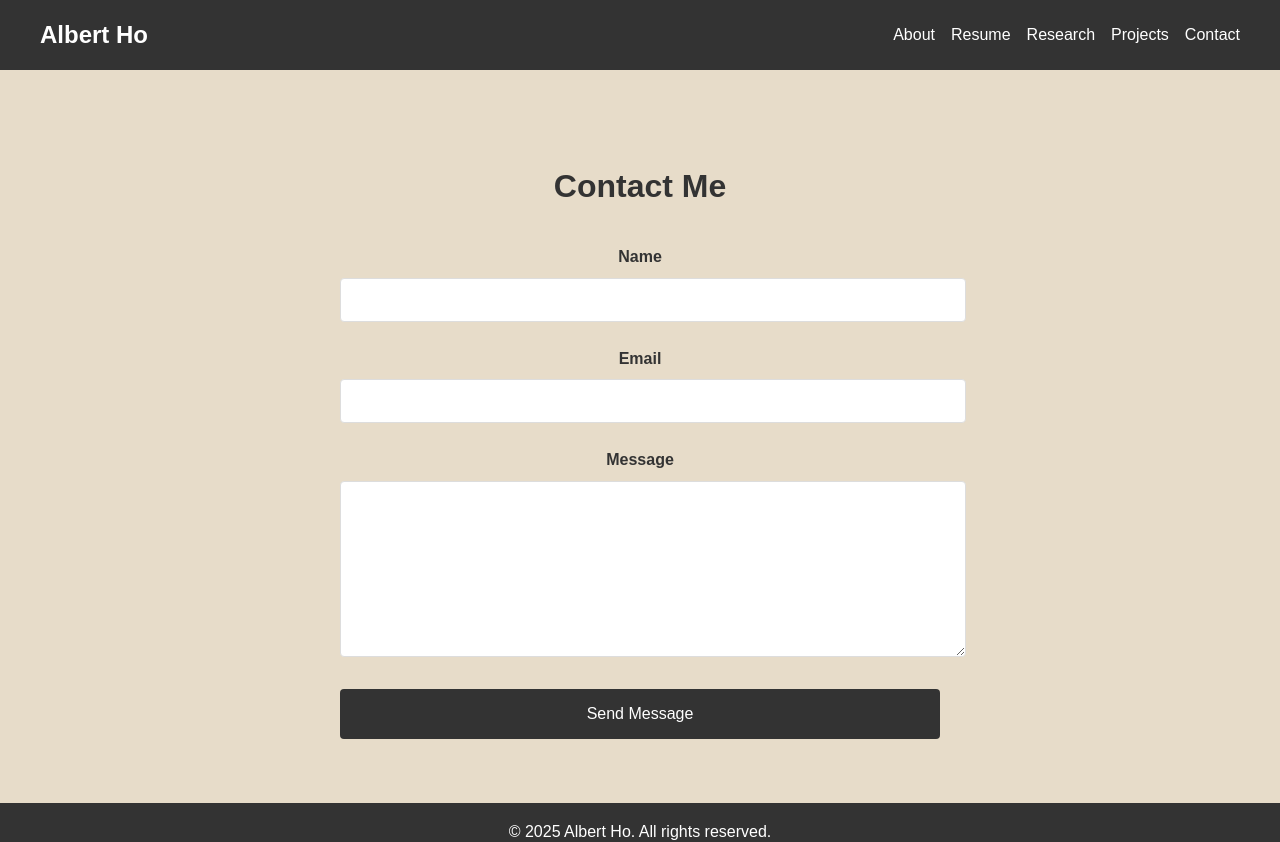
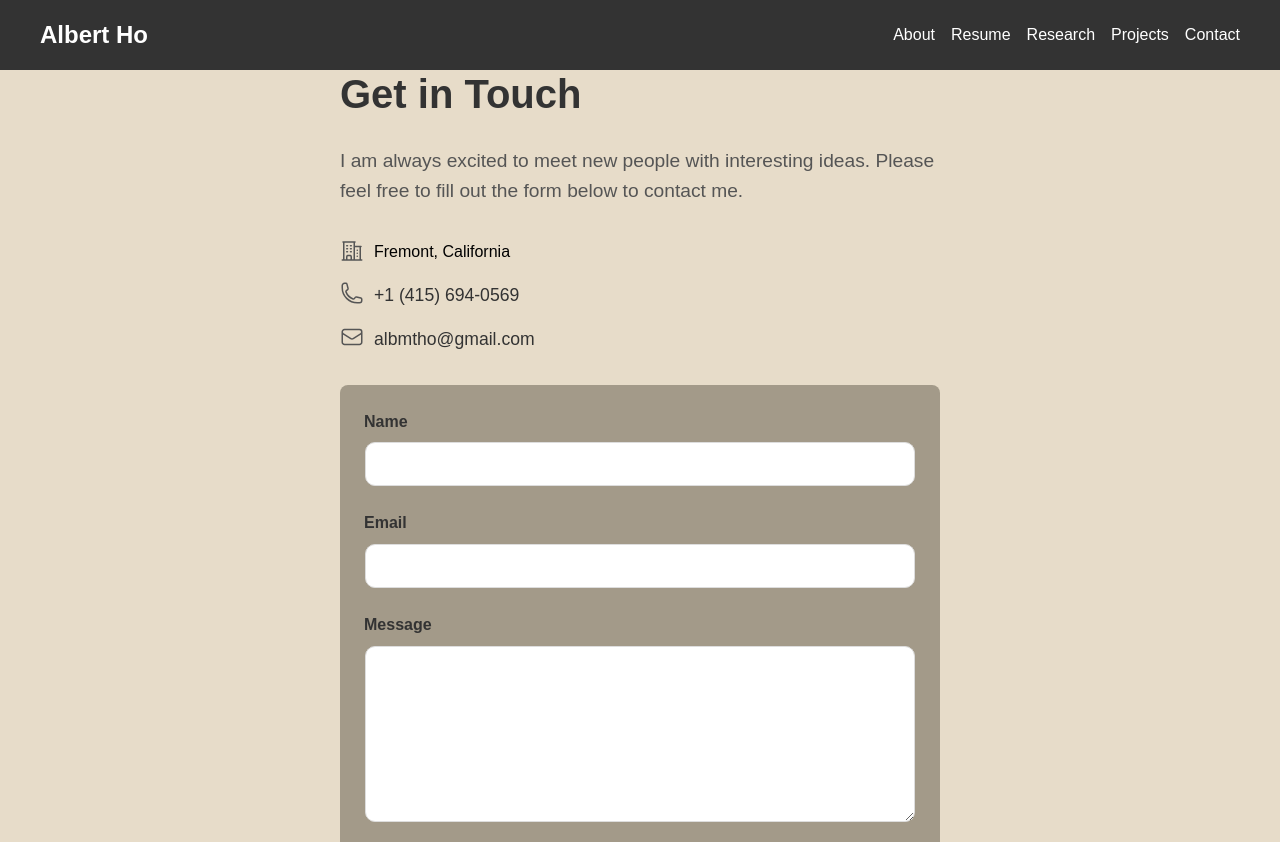
Before and after one commit to Tofulati/port, a React (Vite) app in the folder portfolio/: page /Contact in a window 1280 px wide. Shown: the top 842 px of the page. Built offline with nearby package versions, Linux system fonts and the light colour scheme.

Commit message:
update contact page

```diff
--- a/portfolio/package.json
+++ b/portfolio/package.json
@@ -10,6 +10,8 @@
     "preview": "vite preview"
   },
   "dependencies": {
+    "@headlessui/react": "^2.2.0",
+    "@heroicons/react": "^2.2.0",
     "emailjs-com": "^3.2.0",
     "react": "^19.0.0",
     "react-dom": "^19.0.0",
--- a/portfolio/src/pages/ContactPage.jsx
+++ b/portfolio/src/pages/ContactPage.jsx
@@ -1,6 +1,7 @@
 import React, { useState } from "react";
 import emailjs from "emailjs-com";
-import "../styles/ContactPage.css"
+import { BuildingOffice2Icon, EnvelopeIcon, PhoneIcon } from "@heroicons/react/24/outline";
+import "../styles/ContactPage.css";
 
 function ContactPage() {
     const [name, setName] = useState("");
@@ -39,11 +40,28 @@ function ContactPage() {
         setMessage("");
     };
 
-    return(
+    return (
         <section id="contact" className="contact">
             <div className="contact-content">
-                <h2>Contact Me</h2>
-                <form onSubmit={handleSubmit}>
+                <h2>Get in Touch</h2>
+                <p>
+                    I am always excited to meet new people with interesting ideas. Please feel free to fill out the form below to contact me.
+                </p>
+                <div className="contact-details">
+                    <div className="contact-item">
+                        <BuildingOffice2Icon className="icon" />
+                        <span>Fremont, California</span>
+                    </div>
+                    <div className="contact-item">
+                        <PhoneIcon className="icon" />
+                        <a href="tel:+14156940569">+1 (415) 694-0569</a>
+                    </div>
+                    <div className="contact-item">
+                        <EnvelopeIcon className="icon" />
+                        <a href="mailto:albmtho@gmail.com">albmtho@gmail.com</a>
+                    </div>
+                </div>
+                <form onSubmit={handleSubmit} className="form-container">
                     <div className="form-group">
                         <label htmlFor="name">Name</label>
                         <input
--- a/portfolio/src/styles/ContactPage.css
+++ b/portfolio/src/styles/ContactPage.css
@@ -1,22 +1,75 @@
 .contact {
-    padding: 4rem 2rem;
     background-color: #E7DCC9;
+    display: flex;
+    justify-content: center;
+    align-items: center;
+    min-height: 100vh;
 }
 
 .contact-content {
     max-width: 600px;
     margin: 0 auto;
+    text-align: center; /* Centering text similar to the inspo */
 }
 
 .contact h2 {
-    font-size: 2rem;
+    font-size: 2.5rem;
+    font-weight: bold;
     color: #333;
+    margin-bottom: 0.5rem;
+    margin-top: -0.5rem;
+    text-align: left;
+}
+
+.contact-content p {
+    font-size: 1.2rem;
+    color: #555;
     margin-bottom: 2rem;
-    text-align: center;
+    line-height: 1.6;
+    text-align: left;
+}
+
+.contact-details {
+    margin-bottom: 2rem;
+    text-align: left;
+}
+
+.contact-item {
+    display: flex;
+    align-items: left;
+    justify-content: left;
+    gap: 10px;
+    margin-bottom: 1rem;
+}
+
+.contact-item a {
+    color: #333;
+    text-decoration: none;
+    font-size: 1.1rem;
+}
+
+.contact-item a:hover {
+    text-decoration: underline;
+}
+
+.icon {
+    height: 24px;
+    width: 24px;
+    color: #555;
+}
+
+/* Form Styling */
+.form-container {
+    background-color: rgb(163, 154, 137);
+    padding: 1.5rem;
+    border-radius: 8px;
 }
 
 .form-group {
     margin-bottom: 1.5rem;
+    display: flex;
+    flex-direction: column;
+    align-items: center; /* Ensuring inputs are centered */
 }
 
 .form-group label {
@@ -24,14 +77,16 @@
     margin-bottom: 0.5rem;
     color: #333;
     font-weight: bold;
+    text-align: left;
+    width: 100%;
 }
 
 .form-group input,
 .form-group textarea {
-    width: 100%;
+    width: 95%;
     padding: 0.75rem;
     border: 1px solid #ddd;
-    border-radius: 4px;
+    border-radius: 10px;
     font-size: 1rem;
 }
 
@@ -41,7 +96,6 @@
 }
 
 button[type="submit"] {
-    display: block;
     width: 100%;
     padding: 1rem;
     background-color: #333;
@@ -57,8 +111,15 @@ button[type="submit"]:hover {
     background-color: #555;
 }
 
+/* Responsive Adjustments */
 @media (max-width: 768px) {
     .contact-content {
+        max-width: 90%;
+    }
+
+    .form-group input,
+    .form-group textarea,
+    button[type="submit"] {
         max-width: 100%;
     }
 }
```
Also changed, not shown: 1 other file (tests, documents, lock files or other folders). Lines whose indentation alone changed are shown as unchanged.
